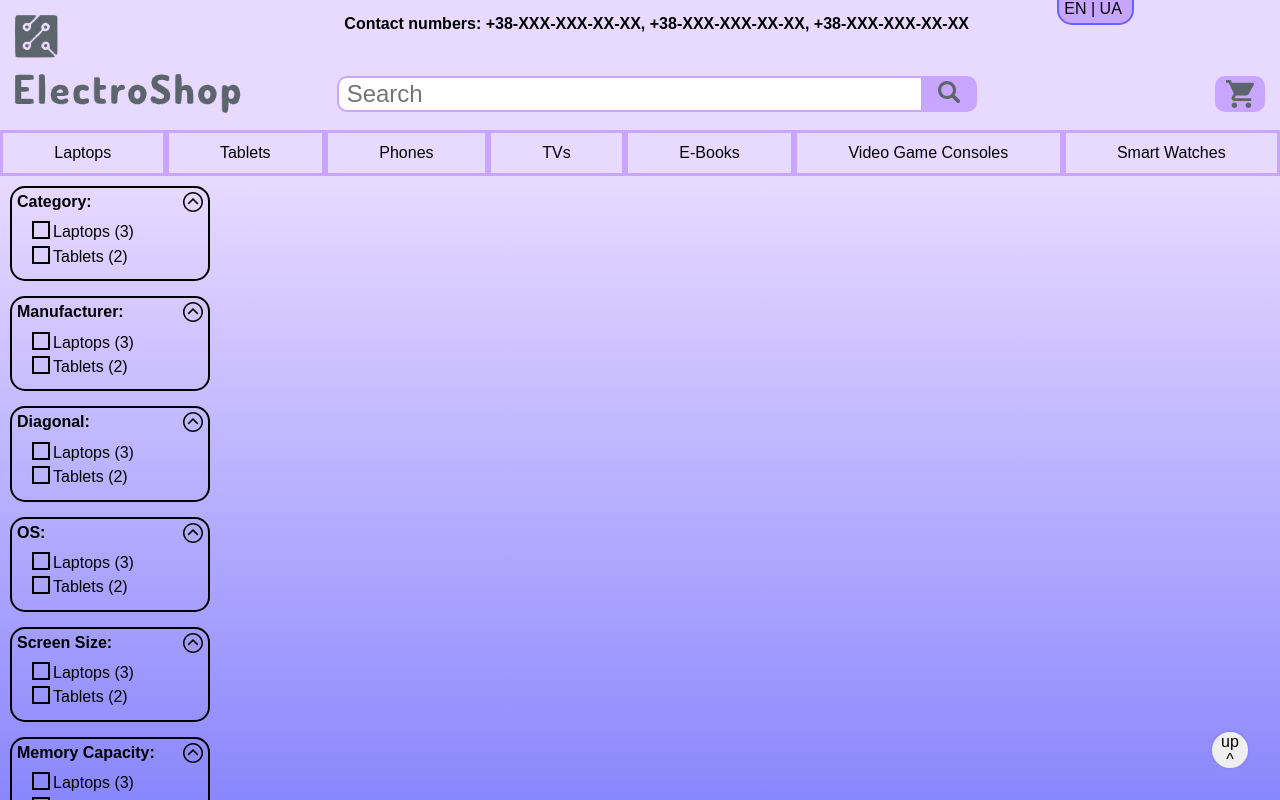
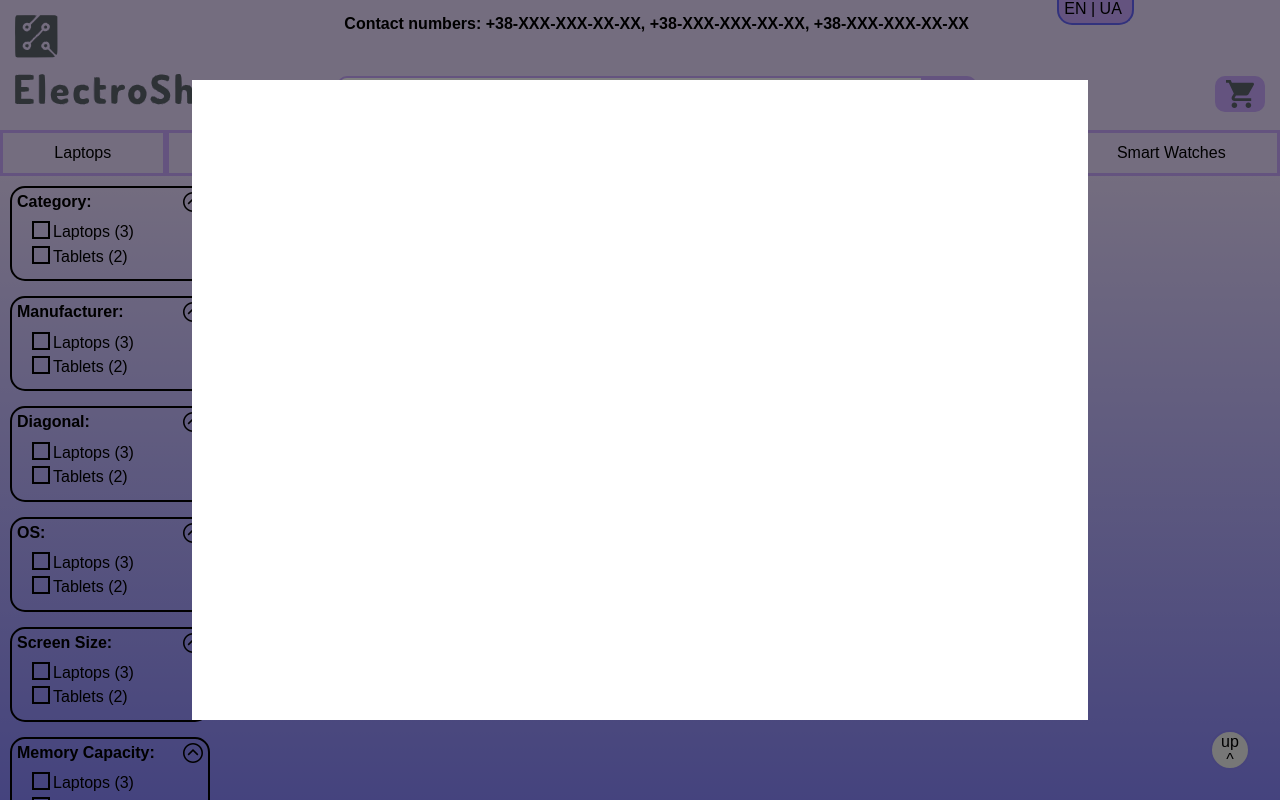
Before and after one commit to AlexKuskov/electro-shop, an Angular app: page / in a window 1280 px wide. Shown: the top 800 px of the page. Built offline with nearby package versions, Linux system fonts and the light colour scheme.

Commit message:
Added modal component and styled it

```diff
--- a/src/app/app.component.html
+++ b/src/app/app.component.html
@@ -1,4 +1,5 @@
 <app-header></app-header>
 <app-navigation></app-navigation>
+<app-modal></app-modal>
 <app-content></app-content>
 <app-footer></app-footer>
--- a/src/app/app.module.ts
+++ b/src/app/app.module.ts
@@ -17,6 +17,7 @@ import { ProductsGridComponent } from './components/content/products-grid/produc
 import { ProductItemComponent } from './components/content/product-item/product-item.component';
 import { SliderButtonDirective } from './components/content/main/slider-button.directive';
 import { FilterSectionComponent } from './components/content/filter-section/filter-section.component';
+import { ModalComponent } from './components/modal/modal.component';
 
 @NgModule({
   declarations: [
@@ -33,7 +34,8 @@ import { FilterSectionComponent } from './components/content/filter-section/filt
     ProductsGridComponent,
     ProductItemComponent,
     SliderButtonDirective,
-    FilterSectionComponent
+    FilterSectionComponent,
+    ModalComponent
   ],
   imports: [
     BrowserModule,
--- /dev/null
+++ b/src/app/components/modal/modal.component.html
@@ -0,0 +1,2 @@
+<div class="black-background"></div>
+<div class="modal"></div>
--- /dev/null
+++ b/src/app/components/modal/modal.component.scss
@@ -0,0 +1,22 @@
+.black-background {
+    position: fixed;
+    top: 0;
+    opacity: 0.5;
+    height: 100%;
+    width: 100%;
+    background-color: rgb(0, 0, 0);
+    z-index: 1;
+}
+
+.modal {
+    position: fixed;
+    top: 0;
+    right: 0;
+    bottom: 0;
+    left: 0;
+    margin: auto;
+    z-index: 2;
+    height: 80%;
+    width: 70%;
+    background-color: rgb(255, 255, 255);
+}
--- /dev/null
+++ b/src/app/components/modal/modal.component.ts
@@ -0,0 +1,15 @@
+import { Component, OnInit } from '@angular/core';
+
+@Component({
+  selector: 'app-modal',
+  templateUrl: './modal.component.html',
+  styleUrls: ['./modal.component.scss']
+})
+export class ModalComponent implements OnInit {
+
+  constructor() { }
+
+  ngOnInit() {
+  }
+
+}
```
Also changed, not shown: 1 other file (tests, documents, lock files or other folders).
